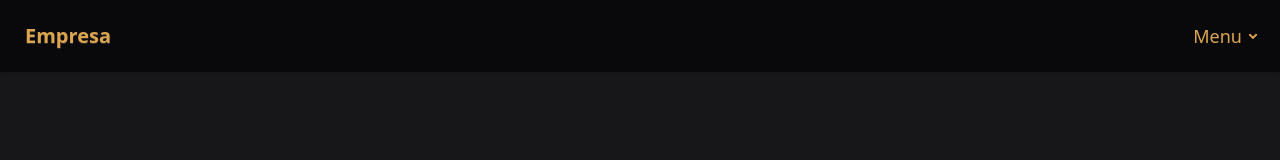
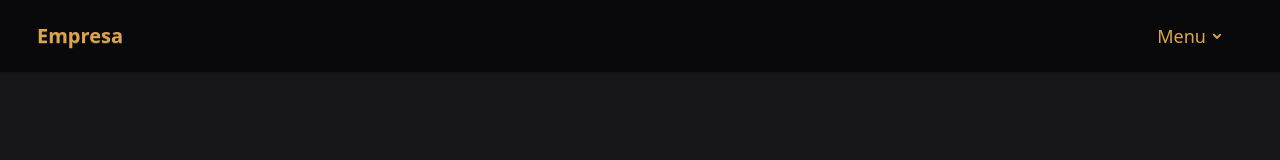
Before and after one commit to DevvDiego/food-recovery, a SvelteKit app: page / in a window 1280 px wide. Shown: the top 160 px of the page. Built offline with nearby package versions, Linux system fonts and the light colour scheme.

Commit message:
fix overflowing navbar elements

```diff
--- a/src/routes/+layout.svelte
+++ b/src/routes/+layout.svelte
@@ -10,23 +10,24 @@
 </svelte:head>
 
 
-<div class="navbar bg-base-100 shadow-sm">
-	<div class="flex-1">
+<div class="navbar flex justify-between px-5 bg-base-100 shadow-sm">
+
+	<div>
 		<a class="btn btn-ghost text-xl">Empresa</a>
 	</div>
 
-	<div class="flex-none">
+	<div class="mr-5">
 
-		<ul class="menu menu-horizontal px-1 text-lg">
+		<ul class="menu menu-horizontal text-lg">
 			<li>
 				<details>
 					<summary>Menu</summary>
 					<ul class="bg-base-100 rounded-t-none p-2">
                         <li>
-                    <a href="register">Registro usuarios</a>
+                            <a href="register">Cuenta</a>
                         </li>
                         <li>
-                    <a href="register">Registro empresas</a>
+                            <a href="register">Colaborar</a>
                         </li>
                         <li>
                             <a href="alliances">Alianzas</a>
@@ -37,6 +38,7 @@
 		</ul>
 
 	</div>
+
 </div>
 
 
```
Lines whose indentation alone changed are shown as unchanged.
